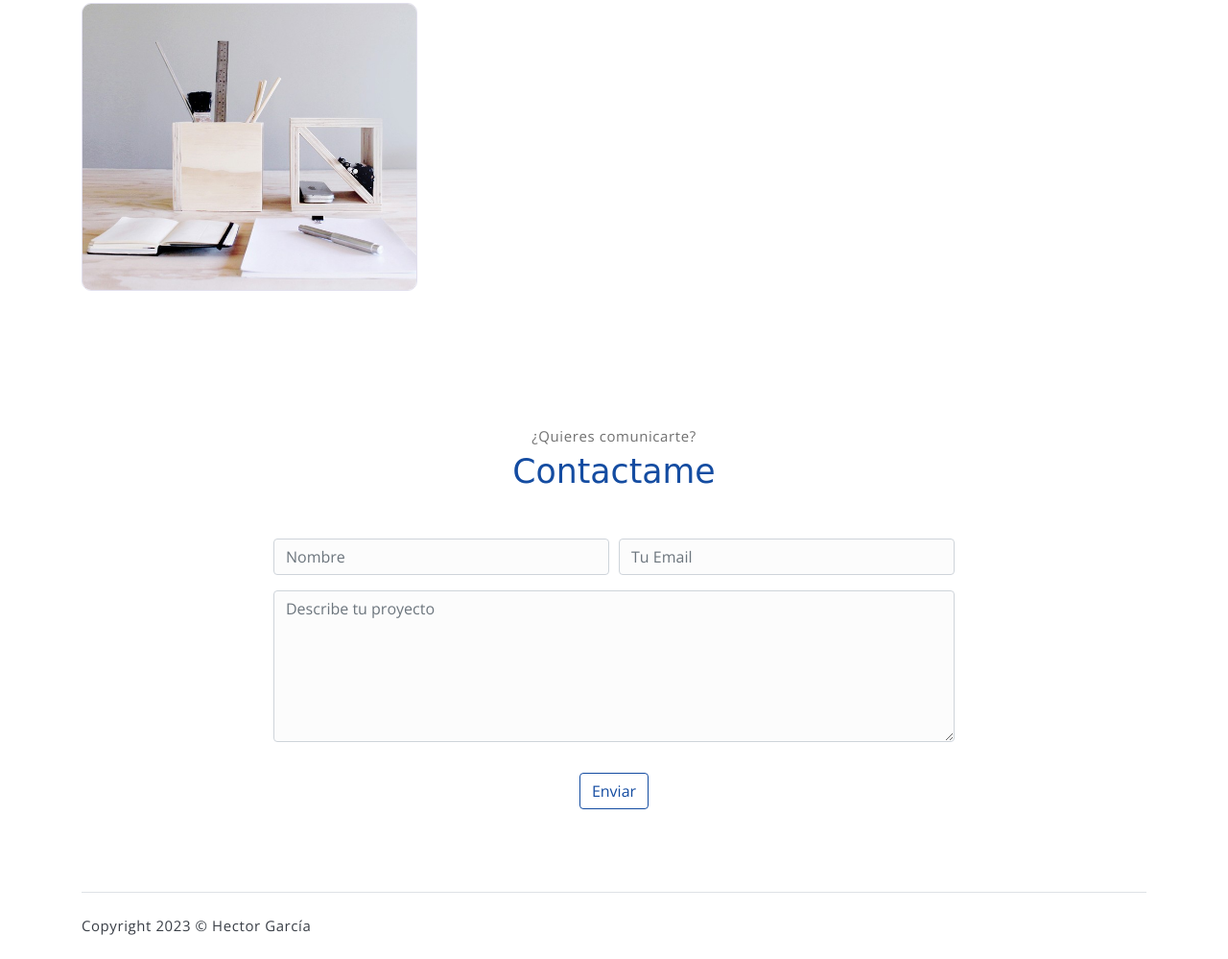
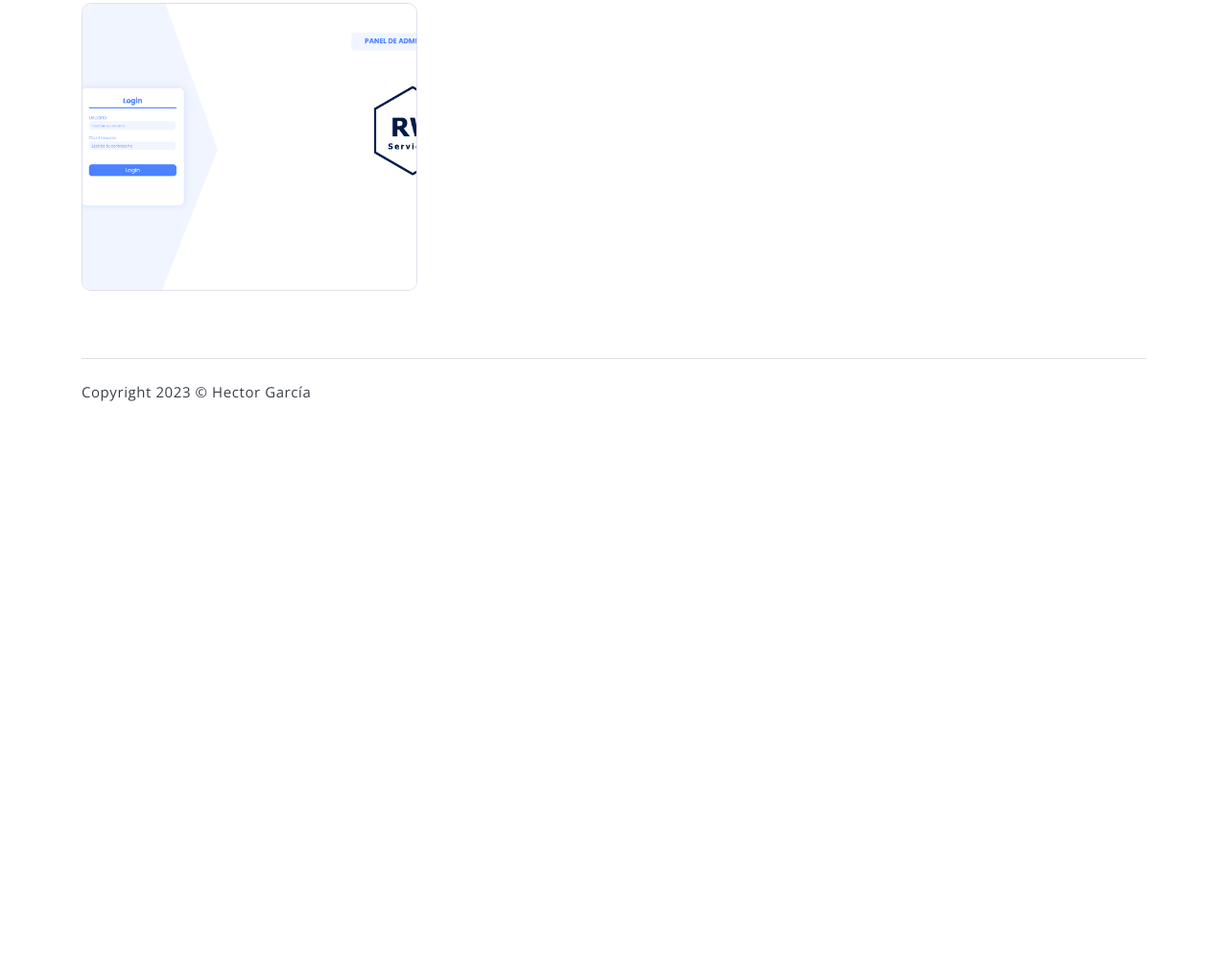
Before and after one commit to Hectorc70/portfolio, a plain HTML site: page index.html in a window 1280 px wide. Shown: the part 2747-3746 px from the top of the page at 96% size. After the commit the page ends 3190 px from the top, so only its background shows below. Drawn offline with nearby package versions, Linux system fonts and the light colour scheme; a web font is replaced by a local one.

Commit message:
changes more

```diff
--- a/index.html
+++ b/index.html
@@ -218,7 +218,7 @@
                     </a>
                 </div>
                 <div class="col-md-4">
-                    <a href="#" class="portfolio-card">
+                    <a href="https://play.google.com/store/apps/details?id=com.hectorgarciadev.StockStock" class="portfolio-card">
                         <img class="portfolio-card-img" src="assets/imgs/stock.png" class="img-responsive rounded"
                             alt="Download free bootstrap 4 landing page, free boootstrap 4 templates, Download free bootstrap 4.1 landing page, free boootstrap 4.1.1 templates, meyawo Landing page">
                         <span class="portfolio-card-overlay">
@@ -243,7 +243,7 @@
                 </div>
                 <div class="col-md-4 mt-2">
                     <a href="#" class="portfolio-card">
-                        <img class="portfolio-card-img" src="assets/imgs/folio-3.jpg" class="img-responsive rounded"
+                        <img class="portfolio-card-img" src="assets/imgs/RW_PANEL.png" class="img-responsive rounded"
                             alt="Download free bootstrap 4 landing page, free boootstrap 4 templates, Download free bootstrap 4.1 landing page, free boootstrap 4.1.1 templates, meyawo Landing page">
                         <span class="portfolio-card-overlay">
                             <span class="portfolio-card-caption">
@@ -447,12 +447,12 @@
     <!-- end of blog section -->
 
     <!-- contact section -->
-    <section class="section" id="contact">
+    <!-- <section class="section" id="contact">
         <div class="container text-center">
             <p class="section-subtitle">¿Quieres comunicarte?</p>
-            <h6 class="section-title mb-5">Contactame</h6>
+            <h6 class="section-title mb-5">Contactame</h6> -->
             <!-- contact form -->
-            <form action="" class="contact-form col-md-10 col-lg-8 m-auto">
+            <!-- <form action="" class="contact-form col-md-10 col-lg-8 m-auto">
                 <div class="form-row">
                     <div class="form-group col-sm-6">
                         <input type="text" size="50" class="form-control" placeholder="Nombre" required>
@@ -467,10 +467,12 @@
                     <div class="form-group col-sm-12 mt-3">
                         <input type="submit" value="Enviar" class="btn btn-outline-primary rounded">
                     </div>
-                </div>
-            </form><!-- end of contact form -->
-        </div><!-- end of container -->
-    </section><!-- end of contact section -->
+                </div> -->
+            <!-- </form> -->
+        <!-- </div> -->
+        <!-- end of container -->
+    <!-- </section> -->
+    <!-- end of contact section -->
 
     <!-- footer -->
     <div class="container">
```
Also changed, not shown: assets/imgs/RW_PANEL.png (added).
